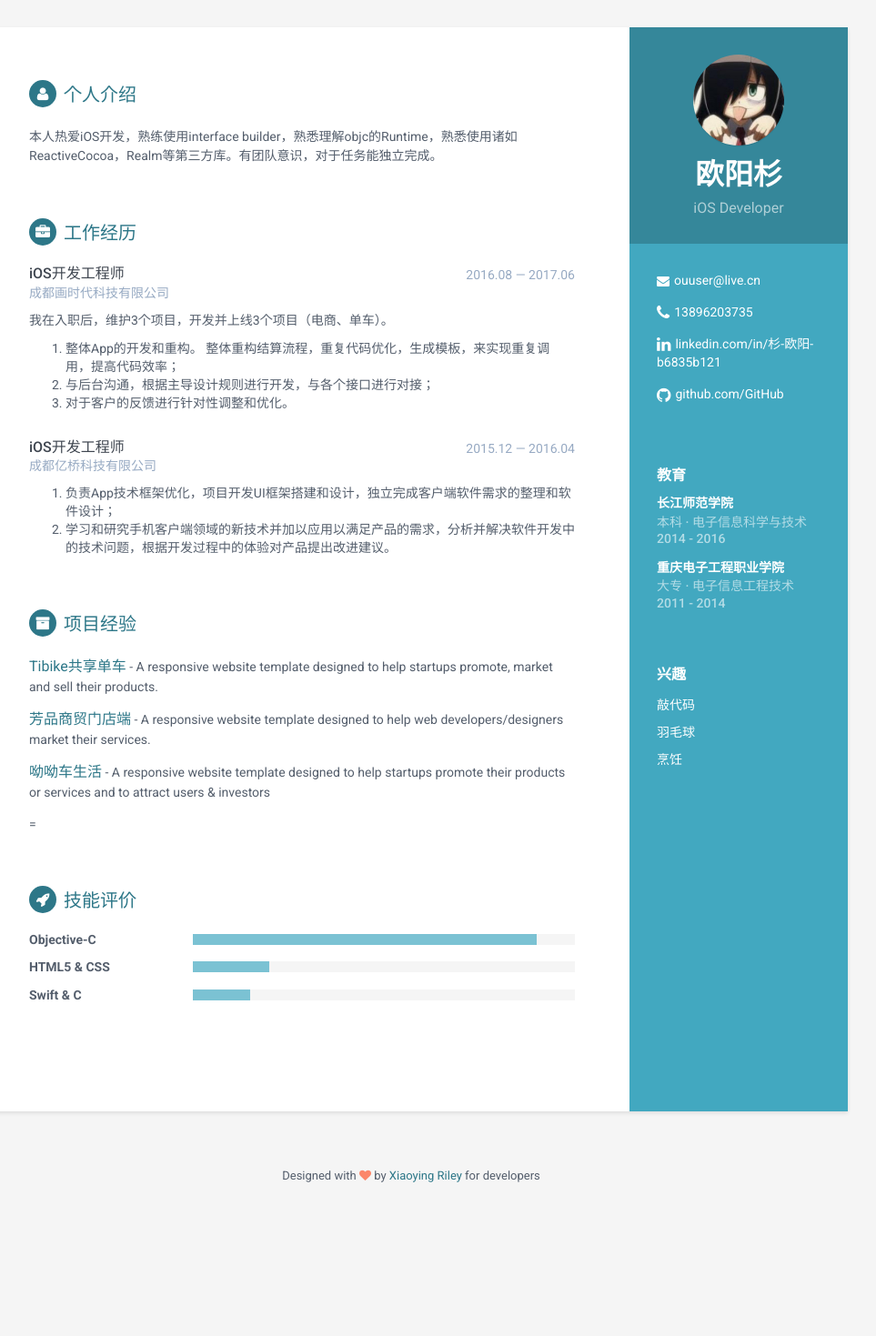
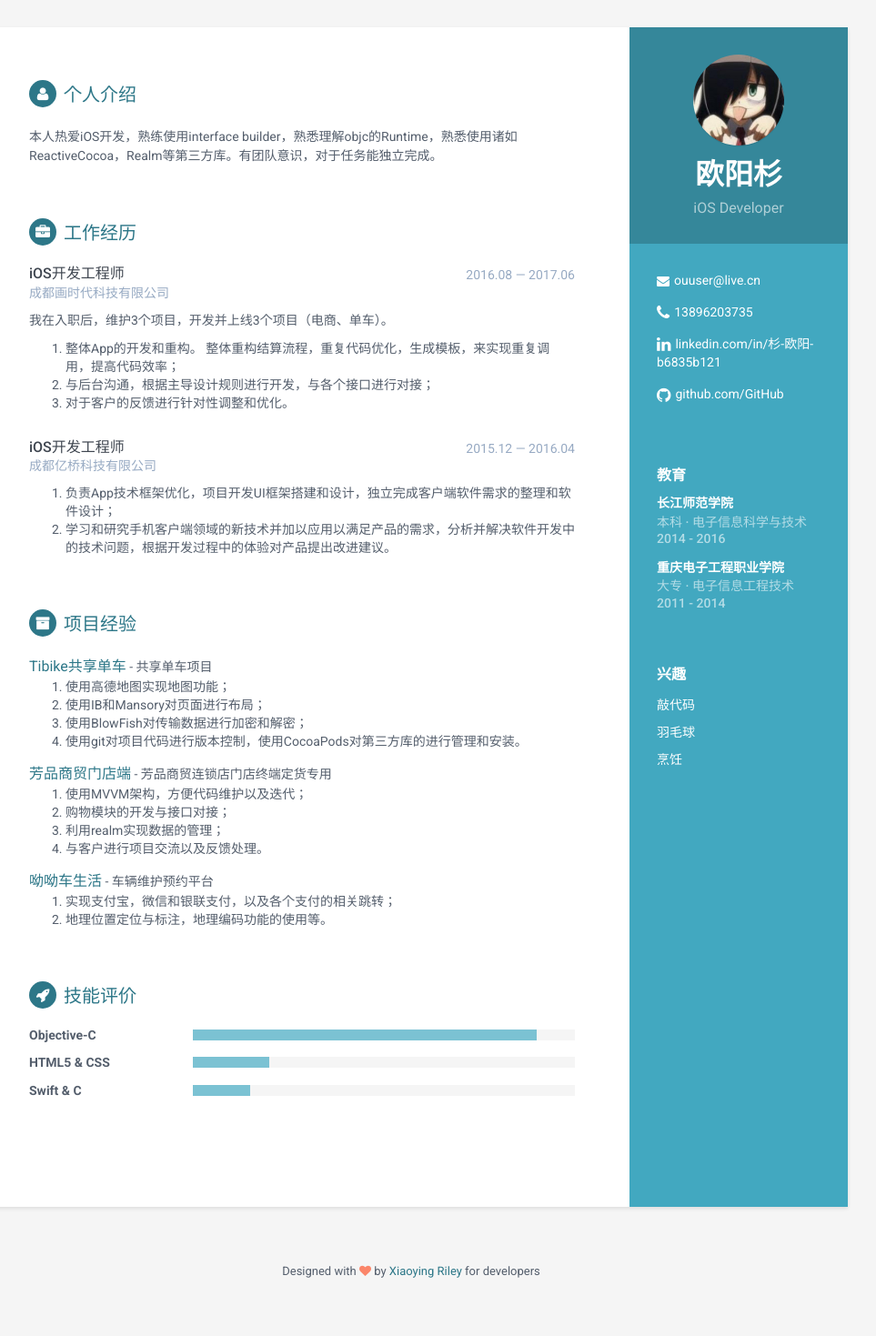
Before and after one commit to OYcedar/Resume, a Jekyll site: the page built from index.html, in a window 1280 px wide. Shown: the whole page at 91% size, without its empty margins (188-1151 px from the left). Built offline with Jekyll 4.4.1, drawn with Linux system fonts in a browser that asks for light colours; before the commit the page ends 1364 px from its top, so only the background shows below that.

Commit message:
projects update

```diff
--- a/_includes/projects.html
+++ b/_includes/projects.html
@@ -2,15 +2,32 @@
                 <h2 class="section-title"><i class="fa fa-archive"></i>项目经验</h2>
 
                 <div class="item">
-                    <span class="project-title"><a href="https://itunes.apple.com/cn/app/tibike/id1221822385?l=zh&ls=1&mt=8" target="_blank">Tibike共享单车</a></span> - <span class="project-tagline">A responsive website template designed to help startups promote, market and sell their products.</span>
-
+                    <span class="project-title"><a href="https://itunes.apple.com/cn/app/tibike/id1221822385?l=zh&ls=1&mt=8" target="_blank">Tibike共享单车</a></span> -
+                    <span class="project-tagline">共享单车项目</span>
+                    <ol>
+                        <li>使用高德地图实现地图功能；</li>
+                        <li>使用IB和Mansory对页面进行布局；</li>
+                        <li>使用BlowFish对传输数据进行加密和解密；</li>
+                        <li>使用git对项目代码进行版本控制，使用CocoaPods对第三方库的进行管理和安装。</li>
+                    </ol>
                 </div><!--//item-->
                 <div class="item">
                     <span class="project-title"><a href="https://itunes.apple.com/cn/app/%E8%8A%B3%E5%93%81%E5%95%86%E8%B4%B8%E9%97%A8%E5%BA%97%E7%AB%AF/id1197963132?l=zh&ls=1&mt=8" target="_blank">芳品商贸门店端</a></span> -
-                    <span class="project-tagline">A responsive website template designed to help web developers/designers market their services. </span>
+                    <span class="project-tagline">芳品商贸连锁店门店终端定货专用</span>
+                    <ol>
+                        <li>使用MVVM架构，方便代码维护以及迭代；</li>
+                        <li>购物模块的开发与接口对接；</li>
+                        <li>利用realm实现数据的管理；</li>
+                        <li>与客户进行项目交流以及反馈处理。</li>
+                    </ol>
                 </div><!--//item-->
                 <div class="item">
-                    <span class="project-title"><a href="https://itunes.apple.com/app/id1073407938" target="_blank">呦呦车生活</a></span> - <span class="project-tagline">A responsive website template designed to help startups promote their products or services and to attract users &amp; investors</span>
+                    <span class="project-title"><a href="https://itunes.apple.com/app/id1073407938" target="_blank">呦呦车生活</a></span> -
+                    <span class="project-tagline">车辆维护预约平台</span>
+                    <ol>
+                        <li>实现支付宝，微信和银联支付，以及各个支付的相关跳转； </li>
+                        <li>地理位置定位与标注，地理编码功能的使用等。</li>
+                    </ol>
                 </div><!--//item-->
-=
+
             </section><!--//section-->
```
